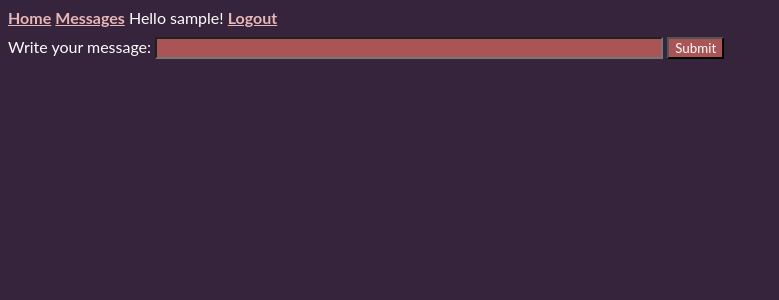
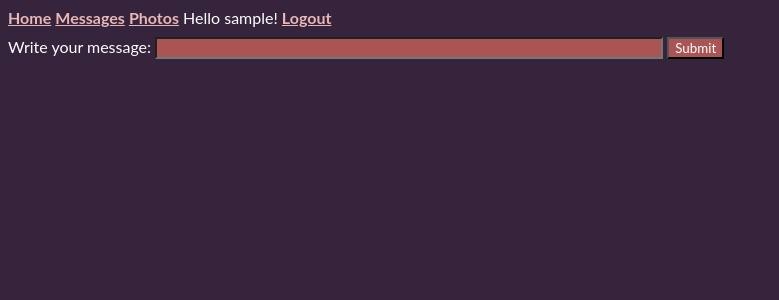
Before and after one commit to gal333t/project-2, a Flask app: page /forms/messages/add in a window 1280 px wide. Shown: the top 300 px of the page, without its empty margins (0-779 px from the left). Run offline with Flask 3, Linux system fonts and the light colour scheme; the visitor is signed in with stand-in values (Sample User, id 1); some libraries are stand-ins or nearby versions.

Commit message:
adding in more nav

```diff
--- a/templates/base.html
+++ b/templates/base.html
@@ -10,6 +10,7 @@
     <nav>
         <a href="/home">Home</a>
         <a href="/messages">Messages</a>
+        <a href="/img-search">Photos</a>
         {% if session["username"] %}
         Hello {{ session["username"] }}!
         <a href="/logout">Logout</a>
```
